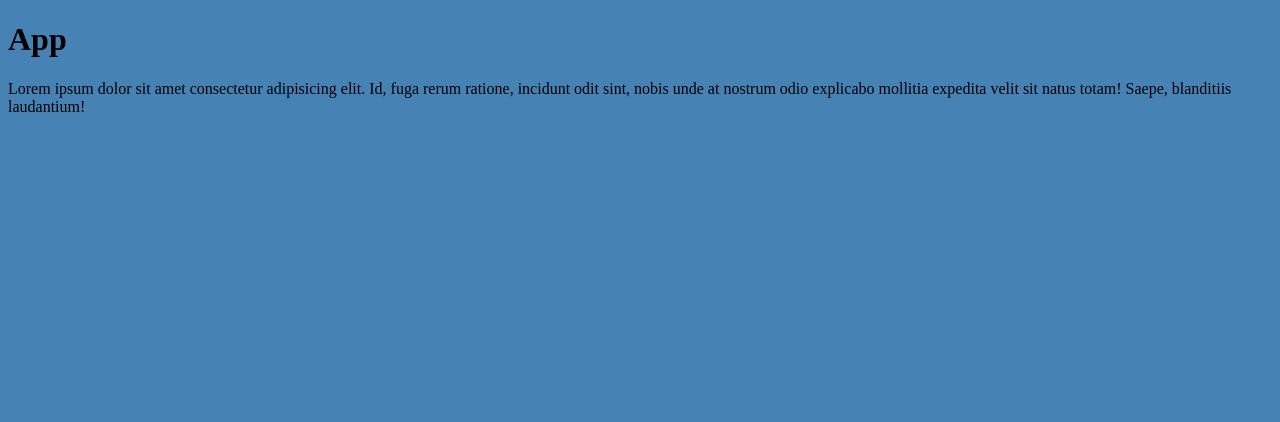
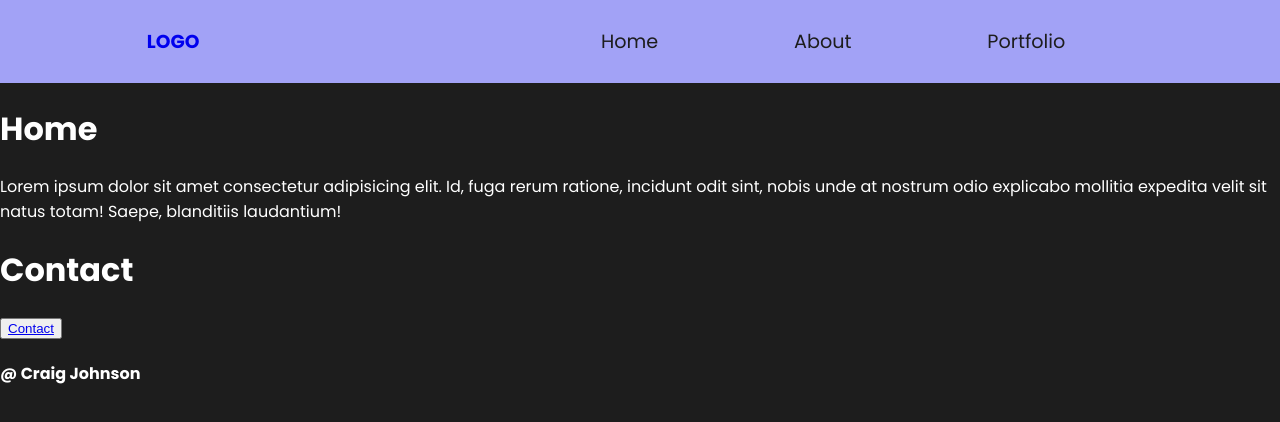
Before and after one commit to craigdev937/port3, a React app: page / in a window 1280 px wide. Shown: the top 422 px of the page. Built offline with nearby package versions, Linux system fonts and the light colour scheme; the HTML template or start-up script is replaced by a standard one.

Commit message:
Updated About, Footer, Home, and the Portfolio components.

```diff
--- a/package.json
+++ b/package.json
@@ -19,8 +19,10 @@
   },
   "homepage": "https://github.com/indigomx9/port3#readme",
   "dependencies": {
+    "framer-motion": "^6.2.8",
     "react": "^17.0.2",
     "react-dom": "^17.0.2",
+    "react-icons": "^4.3.1",
     "react-router-dom": "^6.2.2"
   },
   "devDependencies": {
--- a/src/app/App.css
+++ b/src/app/App.css
@@ -1,3 +1,19 @@
+@import url("https://fonts.googleapis.com/css2?family=Poppins:wght@400;500;600;700;800&display=swap");
+
+:root {
+    --dark: #1d1d1d;
+    --light: #fff;
+    --primary: #a2a2f6;
+    --bg: #f4f4ff;
+}
+
+*, *::before, *::after {
+    box-sizing: border-box;
+}
+
 body {
-    background-color: steelblue;
+    background-color: var(--dark);
+    font-family: 'Poppins', sans-serif;
+    color: var(--light);
+    margin: 0;
 }
--- a/src/app/App.tsx
+++ b/src/app/App.tsx
@@ -1,11 +1,13 @@
 import React from "react";
 import "./App.css";
+import { Page } from "../routes/Page";
+import { Footer } from "../components/Footer";
 
 export const App = (): JSX.Element => {
     return (
         <React.Fragment>
-            <h1>App</h1>
-            <p>Lorem ipsum dolor sit amet consectetur adipisicing elit. Id, fuga rerum ratione, incidunt odit sint, nobis unde at nostrum odio explicabo mollitia expedita velit sit natus totam! Saepe, blanditiis laudantium!</p>
+            <Page />
+            <Footer />
         </React.Fragment>
     );
 };
--- /dev/null
+++ b/src/components/About.tsx
@@ -0,0 +1,10 @@
+import React from "react";
+
+export const About = (): JSX.Element => {
+    return (
+        <React.Fragment>
+            <h1>About</h1>
+            <p>My passions are computer technology and connecting with people.</p>
+        </React.Fragment>
+    );
+};
--- /dev/null
+++ b/src/components/Footer.tsx
@@ -0,0 +1,9 @@
+import React from "react"
+
+export const Footer = (): JSX.Element => {
+    return (
+        <React.Fragment>
+            <h4>@ Craig Johnson</h4>
+        </React.Fragment>
+    );
+};
--- /dev/null
+++ b/src/components/Home.tsx
@@ -0,0 +1,15 @@
+import React from "react";
+
+export const Home = (): JSX.Element => {
+    return (
+        <React.Fragment>
+            <h1>Home</h1>
+            <p>Lorem ipsum dolor sit amet consectetur adipisicing elit. Id, fuga rerum ratione, incidunt odit sint, nobis unde at nostrum odio explicabo mollitia expedita velit sit natus totam! Saepe, blanditiis laudantium!</p>
+
+            <h1>Contact</h1>
+            <button>
+                <a href="mailto:indigomx9@gmail.com">Contact</a>
+            </button>
+        </React.Fragment>
+    );
+};
--- /dev/null
+++ b/src/components/Portfolio.tsx
@@ -0,0 +1,13 @@
+import React from "react";
+import "./Portfolio.css";
+
+export const Portfolio = (): JSX.Element => {
+    return (
+        <React.Fragment>
+            <h1>Portfolio</h1>
+            <main className="container">
+
+            </main>
+        </React.Fragment>
+    );
+};
--- /dev/null
+++ b/src/routes/Navbar.css
@@ -0,0 +1,34 @@
+.navbar {
+    display: flex;
+    justify-content: space-around;
+    align-items: center;
+    min-height: 10vh;
+    background-color: var(--primary);
+    color: var(--dark);
+}
+
+.navbar__logo {
+    text-decoration: none;
+}
+
+.navbar__ul {
+    width: 50%;
+    display: flex;
+    justify-content: space-around;
+    align-items: center;
+    font-size: 1.2rem;
+}
+
+.navbar__link {
+    display: flex;
+    align-items: flex-end;
+    padding: 0.5rem;
+    text-decoration: none;
+    color: var(--dark);
+}
+
+.navbar__link:hover {
+    background-color: blue;
+    color: #000;
+    border-radius: 50px;
+}
--- /dev/null
+++ b/src/routes/Navbar.tsx
@@ -0,0 +1,13 @@
+import "./Navbar.css";
+import { Link } from "react-router-dom";
+
+export const Navbar = (): JSX.Element => (
+    <nav className="navbar">
+        <Link className="navbar__logo" to="/"><h3>LOGO</h3></Link>
+        <ul className="navbar__ul">
+            <Link className="navbar__link" to="/">Home</Link>
+            <Link className="navbar__link" to="/about">About</Link>
+            <Link className="navbar__link" to="/portfolio">Portfolio</Link>
+        </ul>
+    </nav>
+);
--- /dev/null
+++ b/src/routes/Page.tsx
@@ -0,0 +1,19 @@
+import React from "react";
+import { BrowserRouter, Routes, Route } from "react-router-dom";
+import { Navbar } from "./Navbar";
+import { Home } from "../components/Home";
+import { About } from "../components/About";
+import { Portfolio } from "../components/Portfolio";
+
+export const Page = (): JSX.Element => (
+    <BrowserRouter>
+        <React.Fragment>
+            <Navbar />
+            <Routes>
+                <Route path="/" element={<Home />} />
+                <Route path="/about" element={<About />} />
+                <Route path="/portfolio" element={<Portfolio />} />
+            </Routes>
+        </React.Fragment>
+    </BrowserRouter>
+);
```
Also changed, not shown: src/components/Portfolio.css (added), 1 other file (tests, documents, lock files or other folders).
